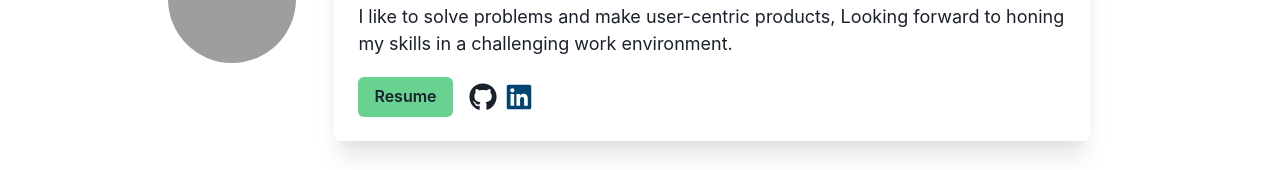
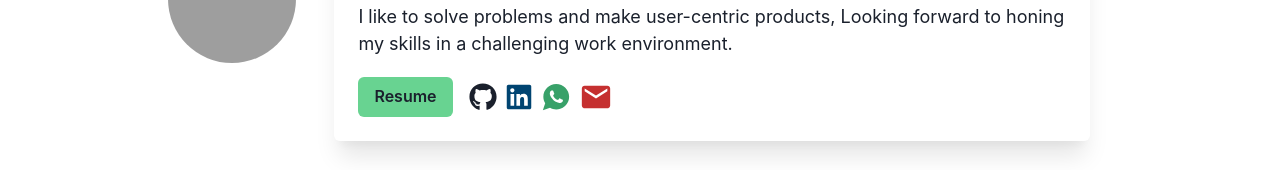
Before and after one commit to itsApurba/itsApurba.github.io, a React (Create React App) app: page / in a window 1280 px wide. Shown: the part 401-571 px from the top of the page. Built offline with nearby package versions, Linux system fonts and the light colour scheme; grey boxes are pictures that could not be loaded.

Commit message:
Update And Link Fix 🥵

```diff
--- a/src/App.css
+++ b/src/App.css
@@ -4,7 +4,14 @@
 * {
   user-select: none;
 }
-
+.slick-prev {
+  /* left: 3% !important; */
+  z-index: 1;
+}
+.slick-next {
+  /* right: 3% !important; */
+  z-index: 1;
+}
 /* .App {
   text-align: center;
 }
--- a/src/components/About.jsx
+++ b/src/components/About.jsx
@@ -16,11 +16,12 @@ import {
   Wrap,
 } from "@chakra-ui/react";
 import React from "react";
-import GitHubCalendar from "react-github-calendar";
 import { FaGithub, FaLinkedin } from "react-icons/fa";
+import { IoLogoWhatsapp } from "react-icons/io";
+import { HiMail } from "react-icons/hi";
 import Container from "./container";
 import Emoji from "./Emoji";
-
+import { MdEmail } from "react-icons/md";
 const About = () => {
   return (
     <section id='about'>
@@ -123,6 +124,34 @@ const About = () => {
                     >
                       <FaLinkedin size={"28px"} />
                     </Link>
+                    <Link
+                      href={"https://api.whatsapp.com/send?phone=919062371141"}
+                      isExternal
+                      color={"green.500"}
+                      transitionDuration='0.5s'
+                      _hover={{
+                        shadow: "md",
+                        transform: "translateY(-5px)",
+                        transitionDuration: "0.5s",
+                        transitionTimingFunction: "ease-in-out",
+                      }}
+                    >
+                      <IoLogoWhatsapp size={"30px"} />
+                    </Link>
+                    <Link
+                      href={"mailto://itsApurba@outlook.com"}
+                      isExternal
+                      color={"red.600"}
+                      transitionDuration='0.5s'
+                      _hover={{
+                        shadow: "md",
+                        transform: "translateY(-5px)",
+                        transitionDuration: "0.5s",
+                        transitionTimingFunction: "ease-in-out",
+                      }}
+                    >
+                      <MdEmail size={"34px"} />
+                    </Link>
                   </HStack>
                 </ButtonGroup>
               </VStack>
--- a/src/components/Contact.jsx
+++ b/src/components/Contact.jsx
@@ -7,7 +7,9 @@ import {
   FormErrorMessage,
   FormLabel,
   Heading,
+  HStack,
   Input,
+  Link,
   Text,
   Textarea,
   useColorModeValue,
@@ -130,8 +132,36 @@ const Contact = () => {
                       <FormErrorMessage>{errors.password}</FormErrorMessage>
                     </FormControl> */}
                     <Button type='submit' colorScheme='purple' width='full'>
-                      Send
+                      Send Mail Directly
                     </Button>
+                    <HStack w={"full"} justify={"space-between"}>
+                      <Button
+                        as={Link}
+                        colorScheme='green'
+                        _hover={{
+                          transform: "translateY(-3px)",
+                          transitionDuration: "0.5s",
+                          transitionTimingFunction: "ease-in-out",
+                          textDecoration: "none",
+                        }}
+                        href='tel://+919062371141'
+                      >
+                        Call Me
+                      </Button>
+                      <Button
+                        as={Link}
+                        colorScheme='pink'
+                        _hover={{
+                          transform: "translateY(-3px)",
+                          transitionDuration: "0.5s",
+                          transitionTimingFunction: "ease-in-out",
+                          textDecoration: "none",
+                        }}
+                        href='mailto://itsApurba@outlook.com'
+                      >
+                        Mail Me
+                      </Button>
+                    </HStack>
                   </VStack>
                 </form>
               )}
--- a/src/components/projects/Projects.jsx
+++ b/src/components/projects/Projects.jsx
@@ -11,13 +11,12 @@ import {
   VStack,
 } from "@chakra-ui/react";
 import React from "react";
-import { FaExternalLinkAlt, FaGithub, FaTwitter } from "react-icons/fa";
 import Slider from "react-slick";
 import { projects } from "../../data/data";
 import ProjectsCard from "./ProjectsCard";
 
 import { Swiper, SwiperSlide } from "swiper/react";
-import "swiper/css";
+// import "swiper/css";
 
 const Projects = () => {
   const settings = {
@@ -56,7 +55,7 @@ const Projects = () => {
   return (
     <section id='projects'>
       <Center h={"full"}>
-        <Box position={"relative"} w={"4xl"} overflow={"hidden"}>
+        <Box position={"relative"} w={"4xl"} overflow={"hidden"} px={20}>
           <VStack>
             <Heading>Projects</Heading>
             <Text></Text>
```
